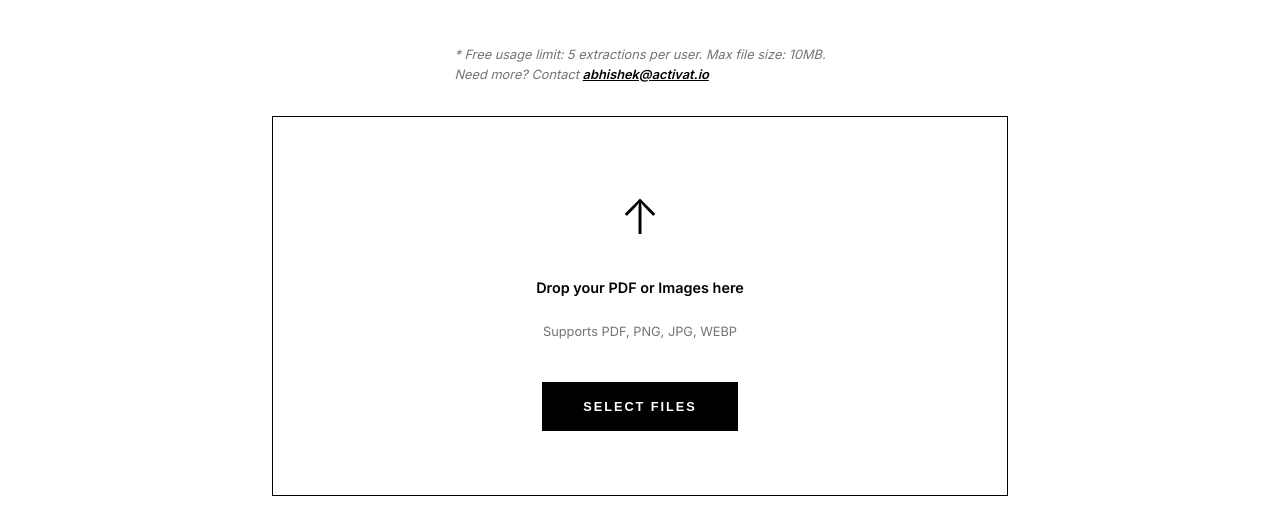
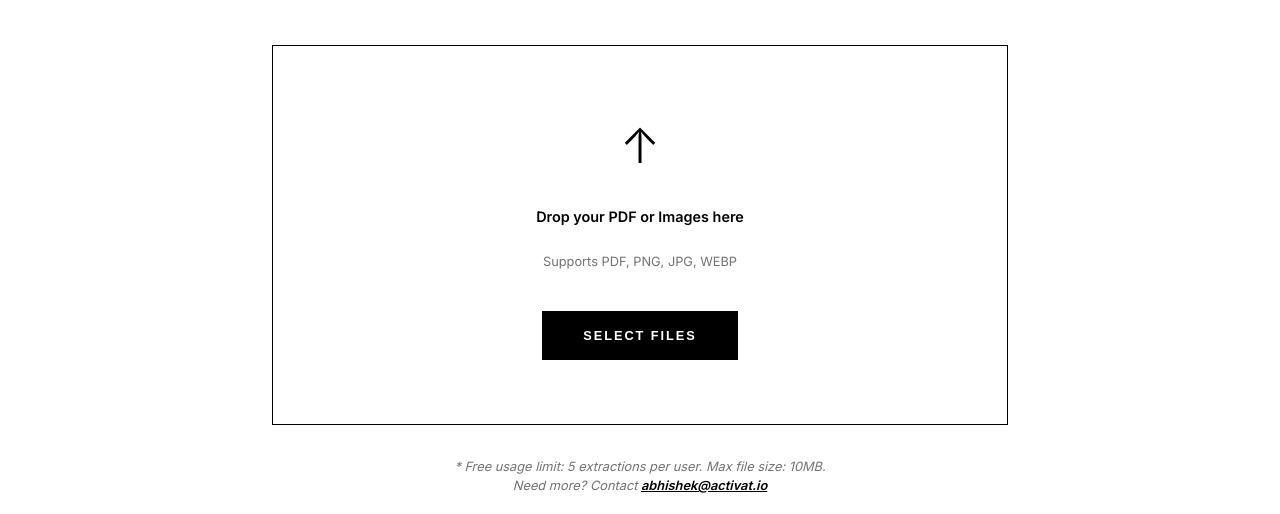
Before and after one commit to shashanksingh008/pdfbaazi, a plain HTML site: page index.html in a window 1280 px wide. Shown: the part 286-800 px from the top of the page. Drawn offline with nearby package versions, Linux system fonts and the light colour scheme.

Commit message:
Move usage limits below upload box

```diff
--- a/index.html
+++ b/index.html
@@ -283,11 +283,6 @@
     <div id="uploadView" class="hero">
         <h1 class="hero-title">Extract images and tables from any PDF or Image.</h1>
         <p class="hero-subtitle">High-resolution extraction powered by AI. No registration required.</p>
-        <p style="font-size: 0.8rem; color: var(--muted); margin-bottom: 2rem; font-style: italic;">
-            * Free usage limit: 5 extractions per user. Max file size: 10MB. <br>
-            Need more? Contact <a href="mailto:abhishek@activat.io" style="color: black; font-weight: 600;">abhishek@activat.io</a>
-        </p>
-
         <div class="upload-wrapper">
             <div class="upload-container" id="dropZone">
                 <input type="file" id="fileInput" multiple accept="application/pdf,image/png,image/jpeg,image/webp" style="display: none;">
@@ -307,6 +302,11 @@
                 </div>
             </div>
         </div>
+
+        <p style="font-size: 0.8rem; color: var(--muted); margin-top: 2rem; text-align: center; font-style: italic;">
+            * Free usage limit: 5 extractions per user. Max file size: 10MB. <br>
+            Need more? Contact <a href="mailto:abhishek@activat.io" style="color: black; font-weight: 600;">abhishek@activat.io</a>
+        </p>
     </div>
 
     <!-- Results View -->
```
